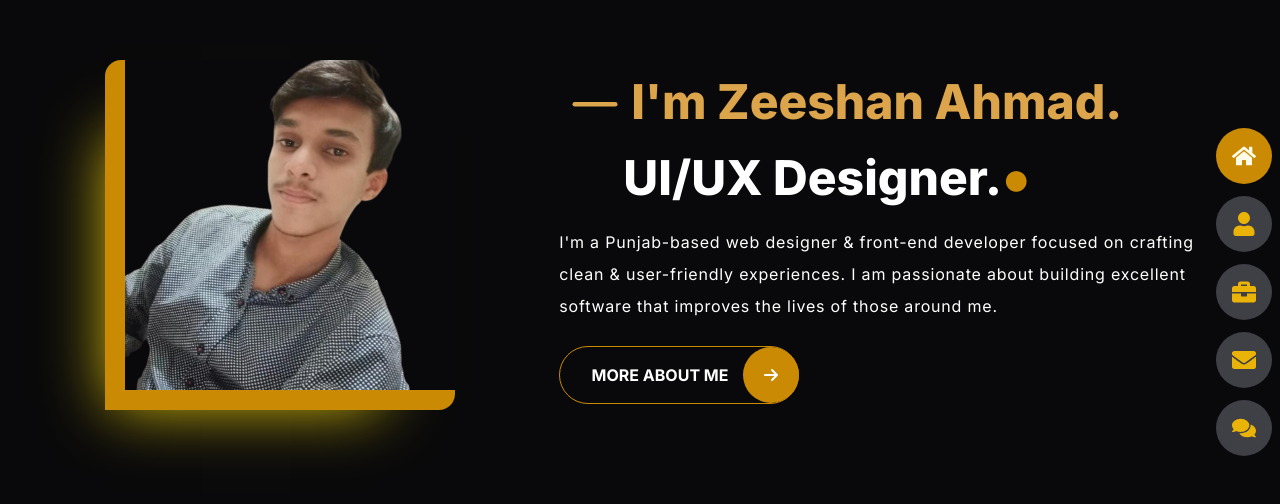
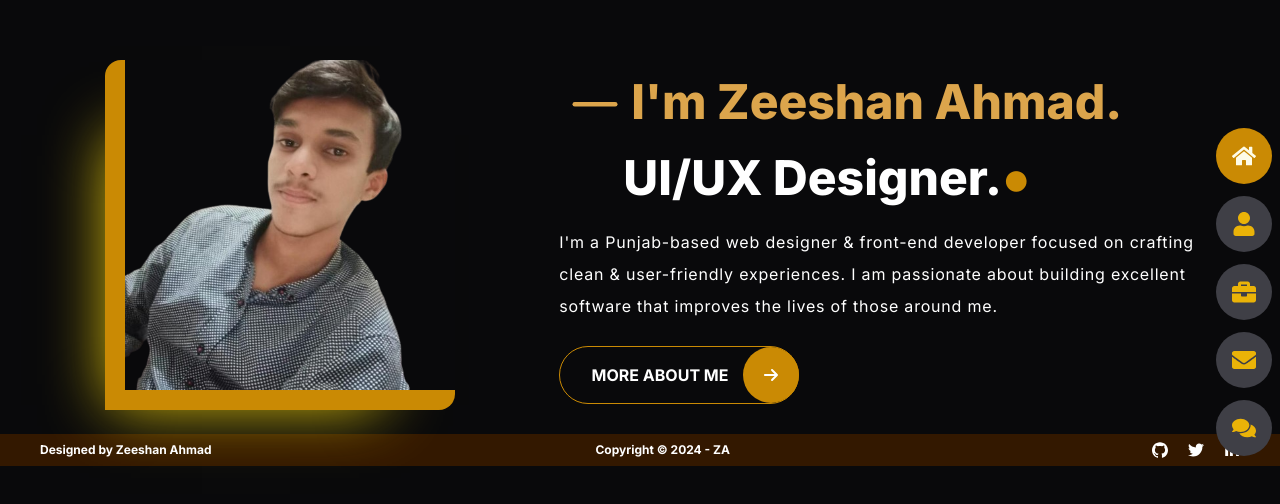
Before and after one commit to XeeshanAhmed/portfolio, a Next.js app: page / in a window 1280 px wide. Shown: the part 108-612 px from the top of the page. Built offline with nearby package versions, Linux system fonts and the light colour scheme.

Commit message:
Add footer component

```diff
--- a/src/app/layout.tsx
+++ b/src/app/layout.tsx
@@ -2,6 +2,7 @@ import type { Metadata } from "next";
 import { Inter } from "next/font/google";
 import "./globals.css";
 import Navbar from "@/components/navbar/Navbar";
+import Footer from "@/components/footer/Footer";
 
 const inter = Inter({ subsets: ["latin"] });
 
@@ -20,6 +21,7 @@ export default function RootLayout({
       <body className={inter.className}>
         <Navbar/>
         {children}
+        <Footer/>
         </body>
     </html>
   );
--- /dev/null
+++ b/src/components/footer/Footer.tsx
@@ -0,0 +1,26 @@
+import Link from 'next/link'
+import React from 'react'
+import { SiGithub } from "react-icons/si";
+import { FaLinkedinIn } from "react-icons/fa";
+import { FaTwitter } from "react-icons/fa";
+
+const Footer = () => {
+  return (
+    <footer className="footer bg-neutral text-white items-center p-2 px-10 text-xs font-bold ">
+  <aside className="grid-flow-col items-center">
+    <div className='flex gap-x-96'>
+      <p>Designed by Zeeshan Ahmad</p>
+     <p>Copyright © {new Date().getFullYear()} - ZA</p>
+    </div>
+  </aside>
+  <nav className="grid-flow-col gap-5 text-base md:place-self-center md:justify-self-end">
+    <Link href={'https://github.com/XeeshanAhmed'} target='_blank' rel='noopener noreferrer'><SiGithub/></Link>
+    <Link href={'/'}><FaTwitter/></Link>
+    <Link href={'https://www.linkedin.com/in/zeeshan-ahmad-azeem/'} target='_blank' rel='noopener noreferrer'><FaLinkedinIn/></Link>
+
+  </nav>
+</footer>
+  )
+}
+
+export default Footer
```
